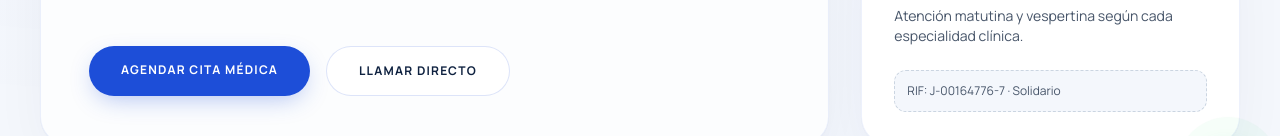
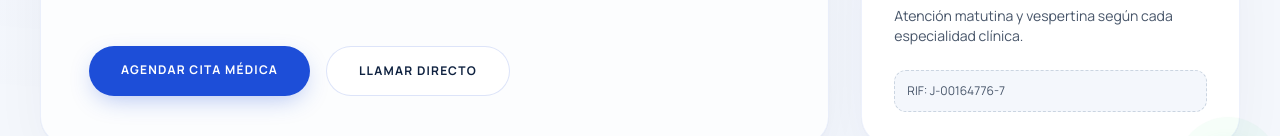
Before and after one commit to cegh2001/dispensariocaraballeda, a Next.js app: page / in a window 1280 px wide. Shown: the part 580-716 px from the top of the page. Built offline with nearby package versions, Linux system fonts and the light colour scheme; no server answers.

Commit message:
Update page.tsx

```diff
--- a/src/app/page.tsx
+++ b/src/app/page.tsx
@@ -414,7 +414,7 @@ export default function Home() {
                   </p>
                 </div>
                 <div className="mt-6 text-xs text-[#475569] bg-[#f4f7fc] p-3 rounded-xl border border-dashed border-[#cbd5e1]">
-                  RIF: J-00164776-7 · Solidario
+                  RIF: J-00164776-7
                 </div>
               </div>
             </div>
```
